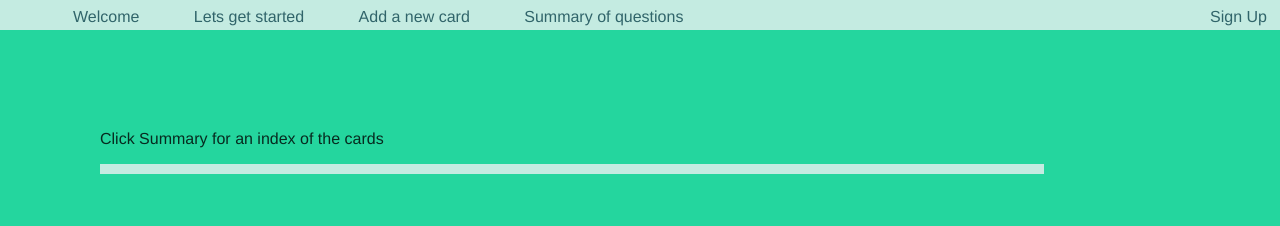
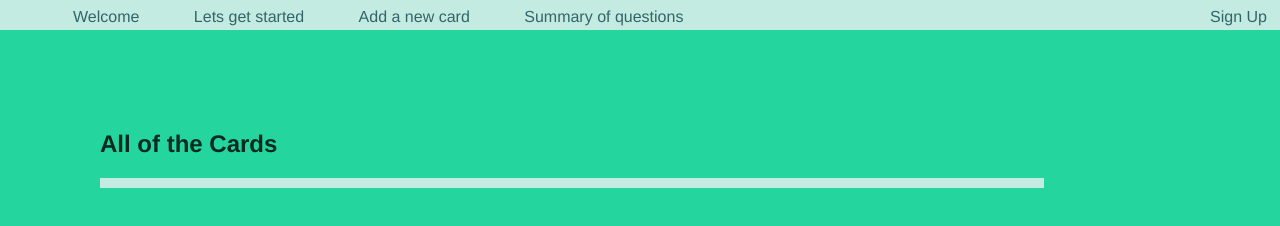
Before and after one commit to NickFoden/cards, a website: page public/summary.html in a window 1280 px wide. Both pictures are taken after a click on the button "Summary". Drawn offline with nearby package versions, Linux system fonts and the light colour scheme.

Commit message:
Added title to summary list

```diff
--- a/public/cards.js
+++ b/public/cards.js
@@ -145,6 +145,8 @@ $(document).on('submit', "#new-card-form", function(e){
 
 $(document).on('click', "#summary-button", function(){
   $('#summary-button').remove();
+  $('.summary-title').addClass('hidden');
+  $('.summary-list').removeClass('hidden');
   $('.cards-summary').removeClass('hidden');
   displaySummary(cards_js);
 });
--- a/public/summary.html
+++ b/public/summary.html
@@ -16,8 +16,9 @@
 		</ul>
 	</nav>
 	<div class="summary-container">
-		<p>Click Summary for an index of the cards</p>
+		<p class="summary-title">Click Summary for an index of the cards</p>
 		<button id="summary-button">Summary</button>
+		<h2 class="summary-list hidden"> All of the Cards</h2>
 		<!--<ul> -->
 			<div class="cards-summary hidden"></div>
 		<!--</ul> -->
```
